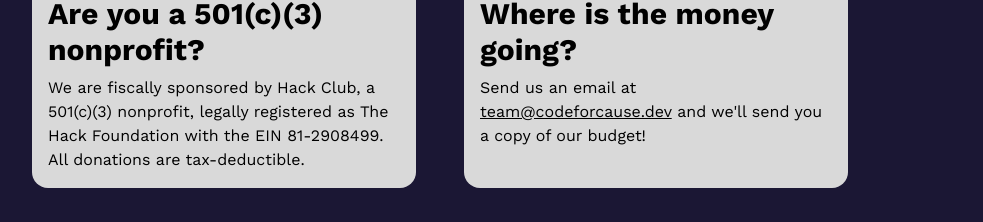
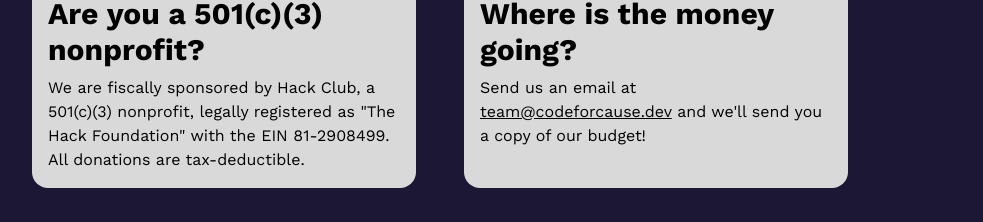
Before and after one commit to bub655/code-for-cause, a Next.js app: page /sponsors in a window 1280 px wide. Shown: the part 2304-2526 px from the top of the page, without its empty margins (200-1183 px from the left). Built offline with nearby package versions, Linux system fonts and the light colour scheme.

Commit message:
Legal name of HCB

```diff
--- a/src/components/SponsorsLandingPage/FAQ.tsx
+++ b/src/components/SponsorsLandingPage/FAQ.tsx
@@ -11,7 +11,7 @@
 					</div>
 					<div className="w-fit">
 						We are fiscally sponsored by Hack Club, a 501(c)(3) nonprofit,
-						legally registered as The Hack Foundation with the EIN 81-2908499.
+						legally registered as "The Hack Foundation" with the EIN 81-2908499.
 						All donations are tax-deductible.
 					</div>
 				</div>
```
